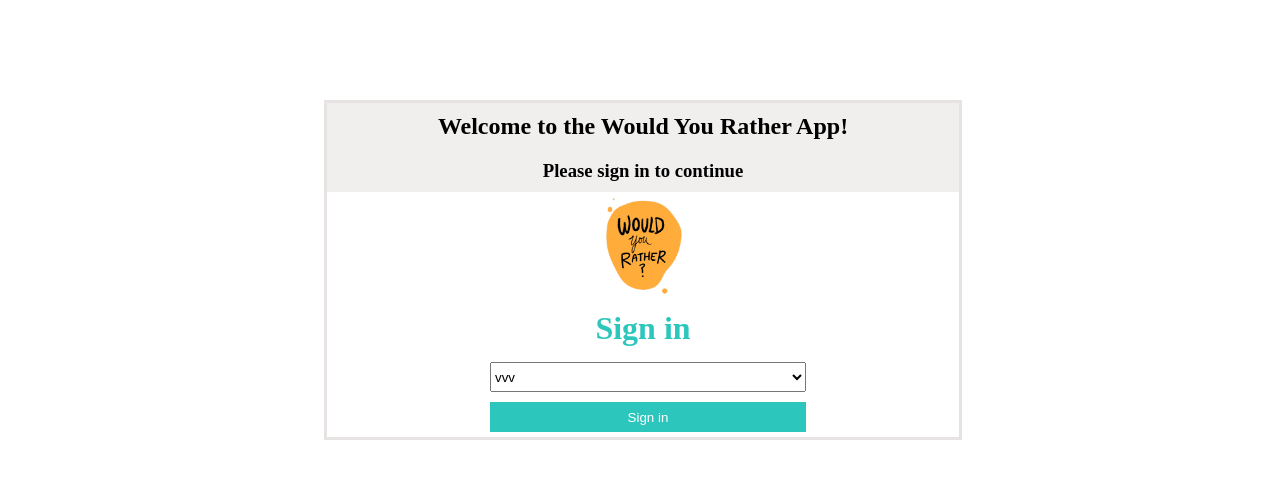
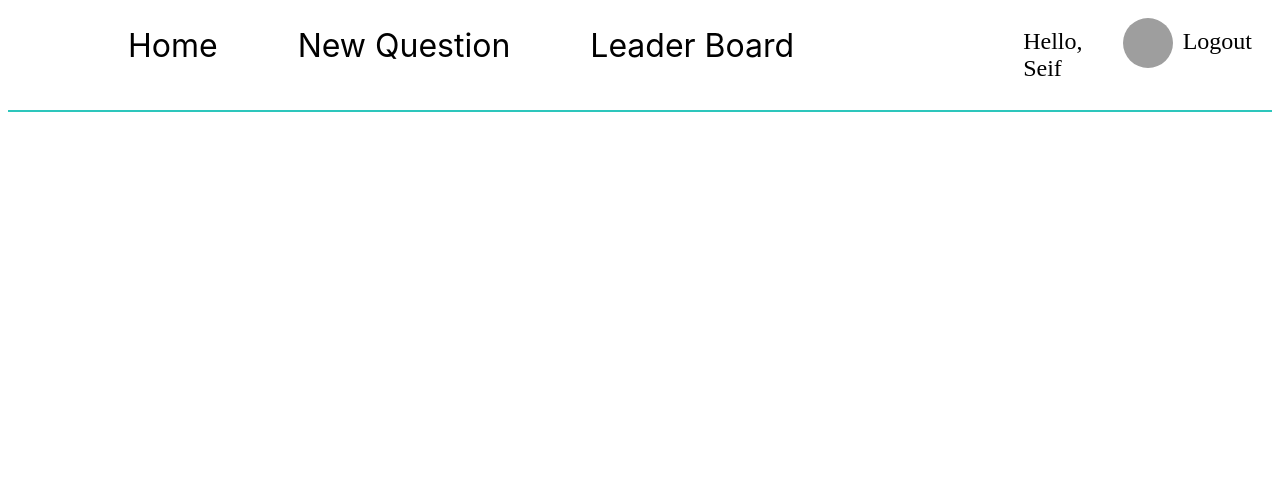
Before and after one commit to hamedeach/react-wouldyourather-app, a React (Create React App) app: page / in a window 1280 px wide. Shown: the top 478 px of the page. Built offline with nearby package versions, Linux system fonts and the light colour scheme; grey boxes are pictures that could not be loaded.

Commit message:
modify navbar to be in home pg only with user info

```diff
--- a/src/Components/App.js
+++ b/src/Components/App.js
@@ -2,11 +2,12 @@
 
 import Navbar from './Navbar.js';
 import LoginBox from './loginBox.js';
+import Home from './Home.js';
 
 function App() {
   return (
     <div className="App">
-     <LoginBox/>
+     <Home/>
     </div>
   );
 }
--- /dev/null
+++ b/src/Components/Home.js
@@ -0,0 +1,32 @@
+import React, { Component } from "react";
+import Navbar from "./Navbar";
+import UserInfo from "./UserInfo";
+
+class Home extends Component {
+
+    render() {
+        return (
+            <div>
+                <div>
+                    <div className="homebar-container">
+                        <div className="navbar-container">
+                            <Navbar />
+                        </div>
+                        <div className="userinfo-container">
+                            <UserInfo />
+                        </div>
+
+                    </div>
+                    <hr></hr>
+
+                </div>
+
+            </div>
+
+
+        )
+    }
+
+
+}
+export default Home;
--- a/src/Components/Navbar.js
+++ b/src/Components/Navbar.js
@@ -9,7 +9,7 @@ export default function Navbar() {
                 <li>New Question</li>
                 <li>Leader Board</li>
             </ul>
-            <hr></hr>
+
         </nav>
 
     )
--- /dev/null
+++ b/src/Components/UserInfo.js
@@ -0,0 +1,23 @@
+
+import React,{Component} from "react";
+
+class UserInfo extends Component{
+
+    render(){
+        return(
+            <div className="user-container">
+                <div className="userinfo-text">
+                    <span >Hello, Seif</span>
+                </div>
+                <div>
+                <img src="https://tylermcginnis.com/would-you-rather/sarah.jpg" alt={`avatar of `} className='avatar' />
+                </div>
+                <div className="userinfo-text">
+                  <span >Logout</span>
+                </div>
+            </div>
+        )
+    }
+
+}
+export default UserInfo;
--- a/src/index.css
+++ b/src/index.css
@@ -109,7 +109,43 @@ button {
   color: #ffff;
   height: 30px;
   cursor: pointer;
+}
 
+
+.avatar {
+  vertical-align: middle;
+  width: 50px;
+  height: 50px;
+  border-radius: 50%;
+}
+
+.user-container{
+  display: flex;
+  flex-direction: row;
+  justify-content: flex-end;
+}
+
+.homebar-container{
+  display: flex;
+  flex-direction: row;
 
 
 }
+
+.navbar-container{
+  flex: 4;
+
+}
+
+.userinfo-container{
+  flex: 1;
+  margin: 10px;
+
+}
+
+.userinfo-text{
+  margin: 10px;
+  font-size: x-large;
+  vertical-align: middle;
+
+}
```
